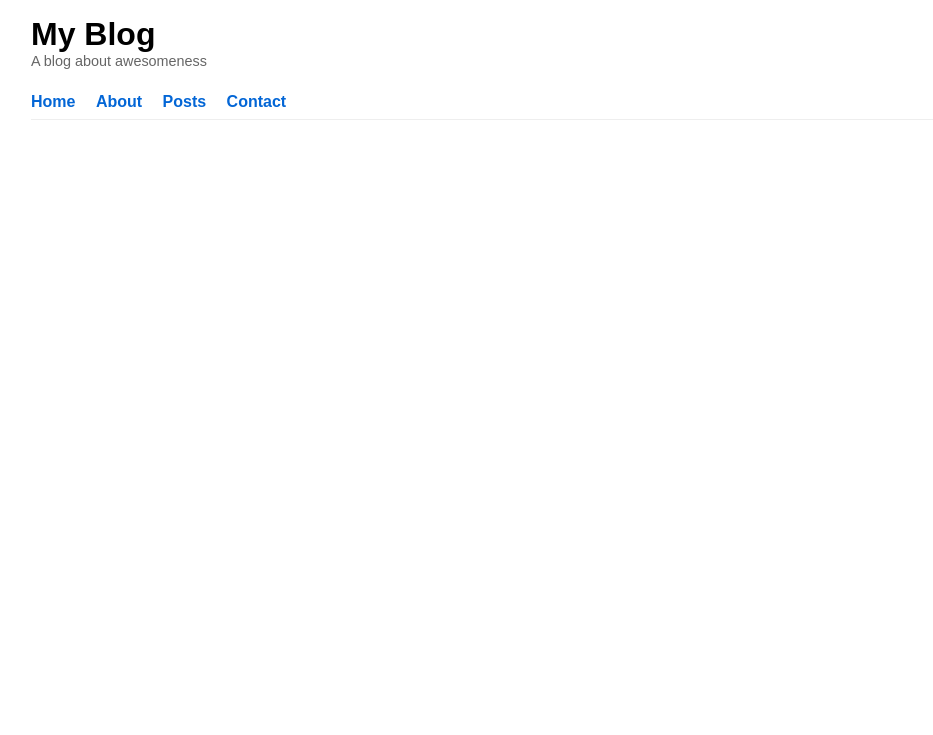
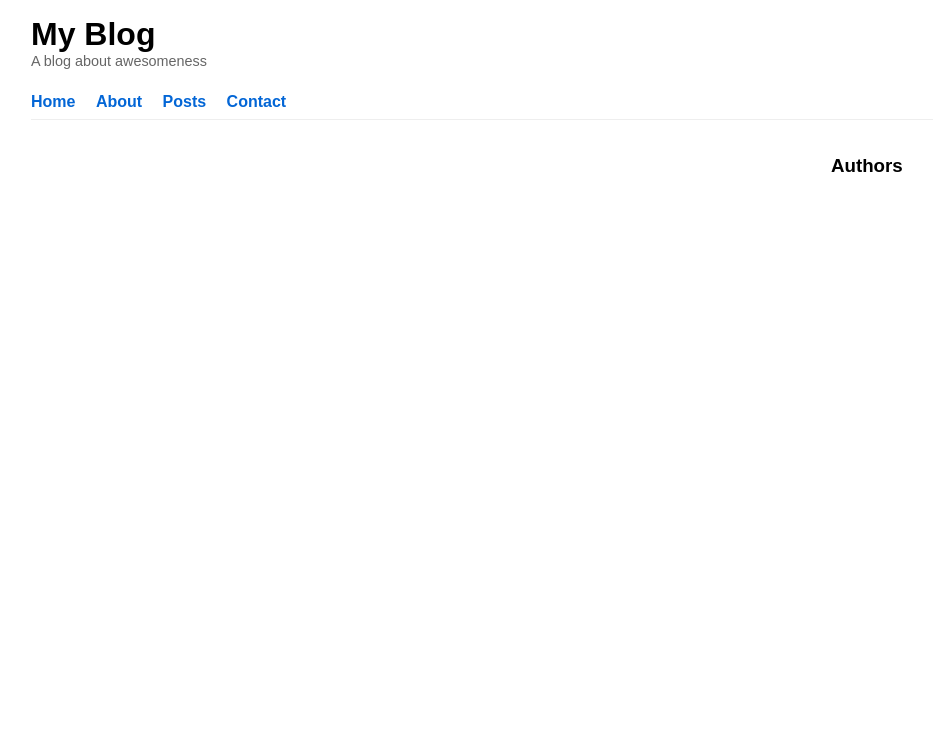
Before and after one commit to sheridan-python/mysite-example, a Django app: page / in a window 1280 px wide. Shown: the top 735 px of the page, without its empty margins (109-1042 px from the left). Run offline with Django 3.2, Linux system fonts and the light colour scheme; data that the repository does not hold is empty.

Commit message:
Render author list & style sidebar

```diff
--- a/blog/static/blog/base.css
+++ b/blog/static/blog/base.css
@@ -64,6 +64,8 @@ a:hover {
 /* Style the main content */
 #main-content {
   margin-top: 1rem;
+  display: grid;
+  grid-template-columns: auto 200px;
 }
 
 
--- a/blog/templates/blog/base.html
+++ b/blog/templates/blog/base.html
@@ -23,9 +23,23 @@
   </nav>
 
   <main id="main-content">
-   {% block main %}
-   <!-- Content for the main block will be rendered here -->
-   {% endblock %}
+
+    <div>
+      {% block main %}
+      <!-- Content for the main block will be rendered here -->
+      {% endblock %}
+    </div>
+
+    <aside id="sidebar">
+      <section id="author-list">
+        <h3>Authors</h3>
+        <ul>
+          {% for author in authors %}
+            <li>{{ author.get_full_name }}</li>
+          {% endfor %}
+        </ul>
+      </section>
+    </aside>
   </main>
 
   <footer id="site-footer">
--- a/blog/templates/blog/home.html
+++ b/blog/templates/blog/home.html
@@ -9,5 +9,5 @@
     {{ post.content|linebreaks }}
   </article>
   {% endfor %}
+</section>
 {% endblock %}
-</section>
```
Lines whose indentation alone changed are shown as unchanged.
